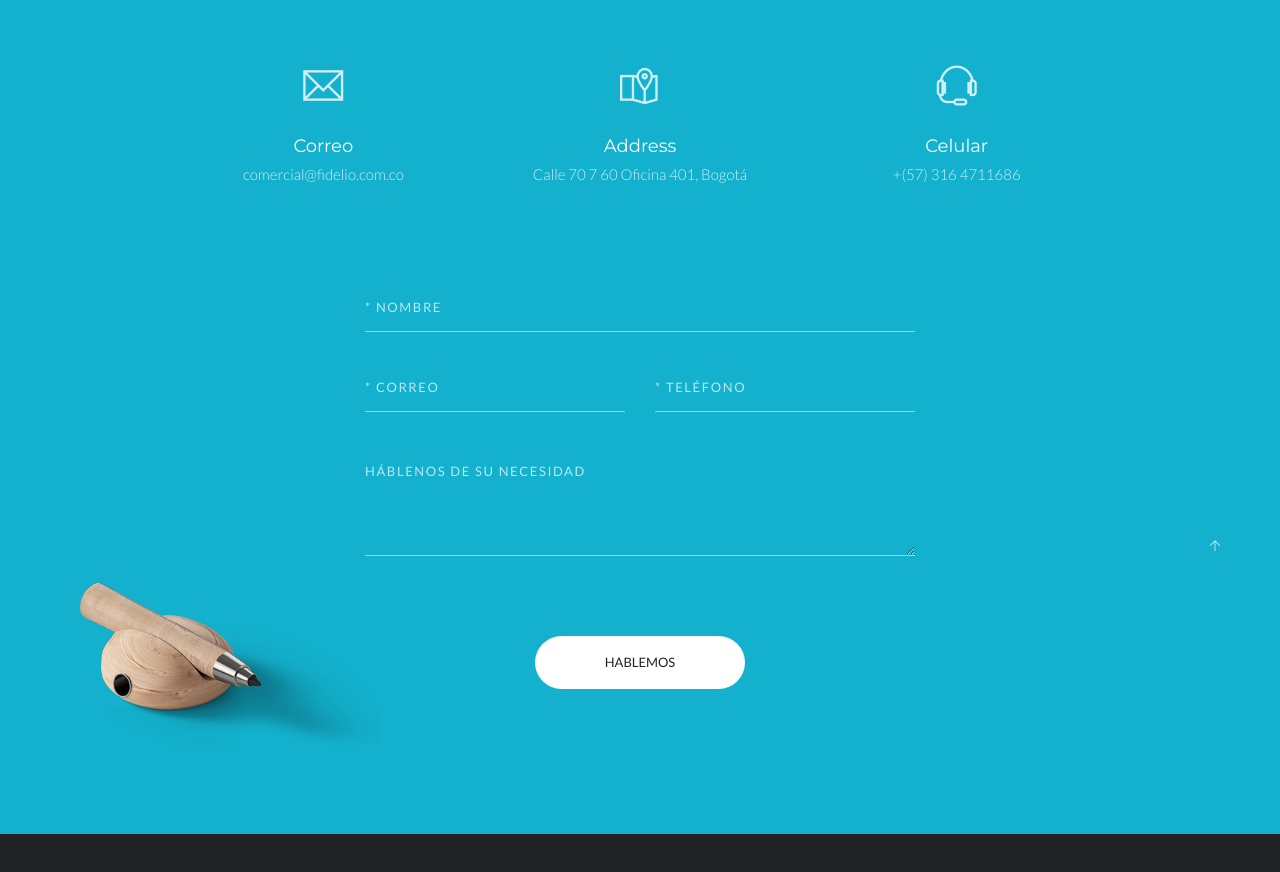
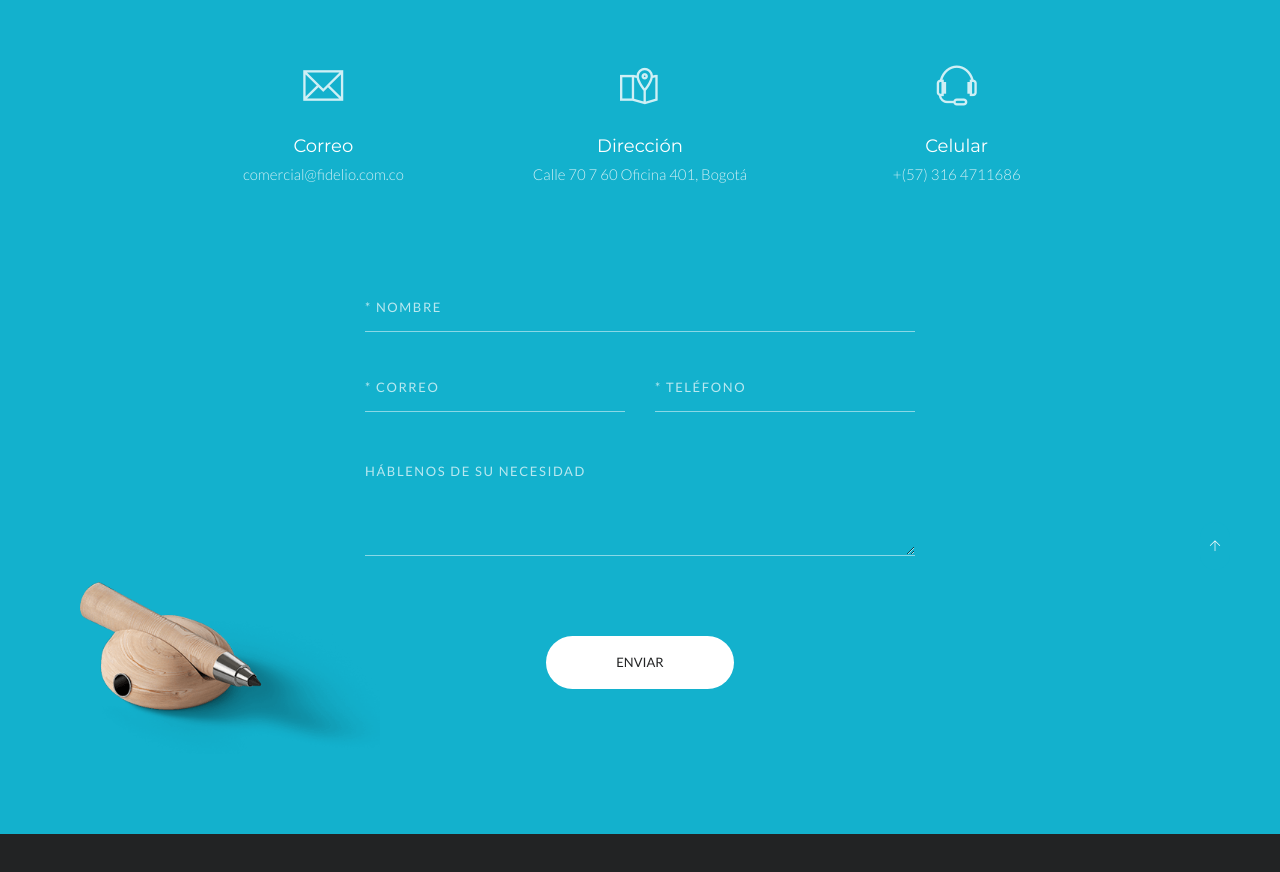
Before and after one commit to fideliodigital/website, a plain HTML site: page contacts.html in a window 1280 px wide. Shown: the part 280-1152 px from the top of the page. Drawn offline with Linux system fonts and the light colour scheme.

```diff
--- a/contacts.html
+++ b/contacts.html
@@ -120,7 +120,7 @@
                     <div class="col-xs-4 g-full-width--xs g-margin-b-50--xs g-margin-b-0--sm">
                         <div class="g-text-center--xs">
                             <i class="g-display-block--xs g-font-size-40--xs g-color--white-opacity g-margin-b-30--xs ti-map-alt"></i>
-                            <h4 class="g-font-size-18--xs g-color--white g-margin-b-5--xs">Address</h4>
+                            <h4 class="g-font-size-18--xs g-color--white g-margin-b-5--xs">Dirección</h4>
                             <p class="g-color--white-opacity">Calle 70 7 60 Oficina 401, Bogotá</p>
                         </div>
                     </div>
@@ -148,7 +148,7 @@
                         <textarea class="form-control s-form-v3__input" rows="5" placeholder="Háblenos de su necesidad"></textarea>
                     </div>
                     <div class="g-text-center--xs">
-                        <button type="submit" class="text-uppercase s-btn s-btn--md s-btn--white-bg g-radius--50 g-padding-x-70--xs g-margin-b-20--xs">Hablemos</button>
+                        <button type="submit" class="text-uppercase s-btn s-btn--md s-btn--white-bg g-radius--50 g-padding-x-70--xs g-margin-b-20--xs">Enviar</button>
                     </div>
                 </form>
             </div>
```
Also changed, not shown: index.html (+1 -4 lines).
